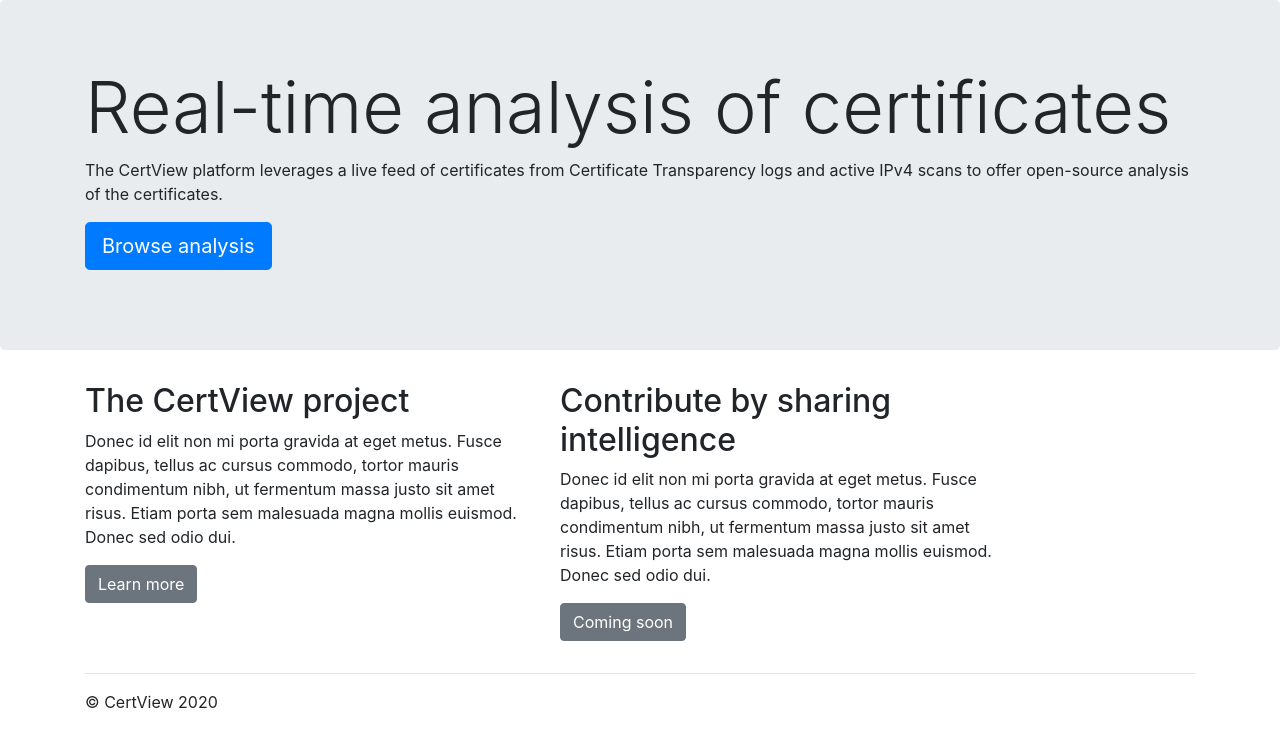
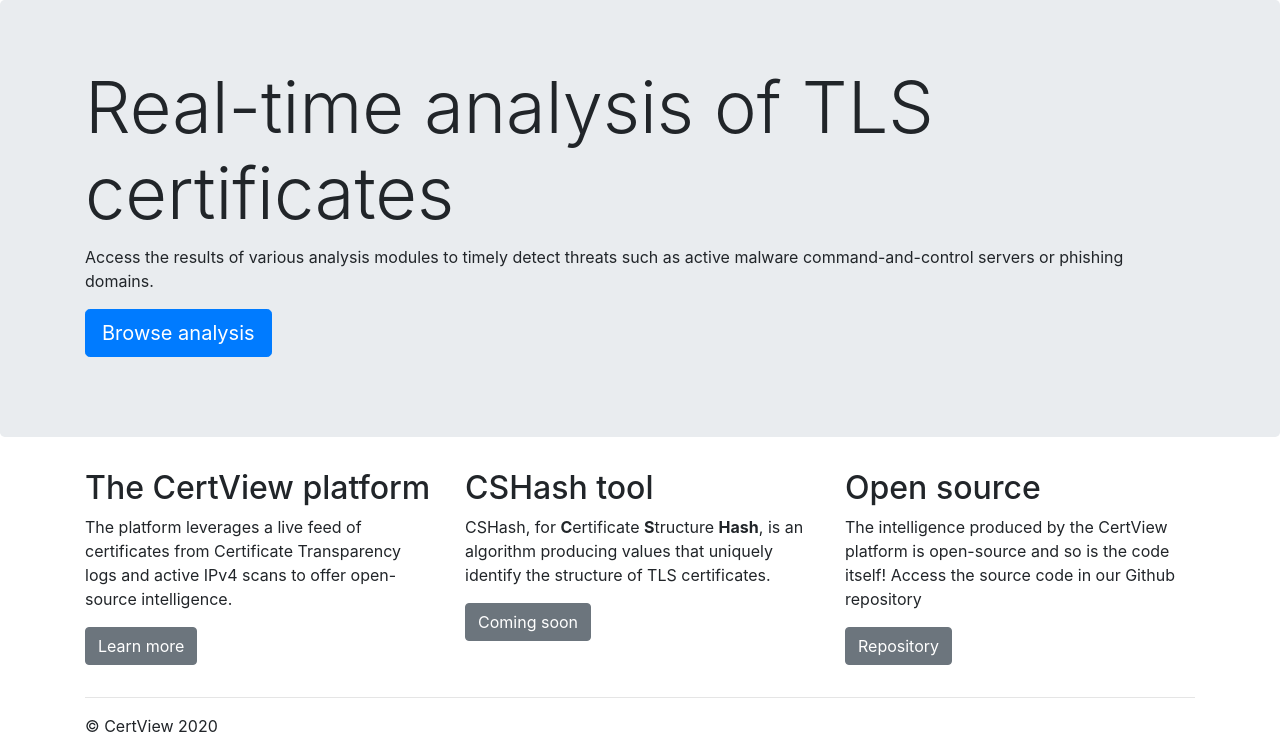
Before and after one commit to KTiago/CertView, a web app: file frontend/public/index.html in a window 1280 px wide. Shown: the part 56-810 px from the top of the page. Before the commit the page ends 764 px from the top, so only its background shows below. Run offline with its HTML, style and script files only (its server is not run), Linux system fonts and the light colour scheme.

Commit message:
Frontend; added minimal text on index and about pages

```diff
--- a/frontend/public/index.html
+++ b/frontend/public/index.html
@@ -61,8 +61,8 @@
 
   <div class="jumbotron">
     <div class="container">
-      <h1 class="display-3">Real-time analysis of certificates</h1>
-      <p>The CertView platform leverages a live feed of certificates from Certificate Transparency logs and active IPv4 scans to offer open-source analysis of the certificates.</p>
+      <h1 class="display-3">Real-time analysis of TLS certificates</h1>
+      <p>Access the results of various analysis modules to timely detect threats such as active malware command-and-control servers or phishing domains.</p>
       <p>
         <a class="btn btn-primary btn-lg" href="analysis" role="button">Browse analysis</a>
       </p>
@@ -71,15 +71,20 @@
 
   <div class="container">
     <div class="row">
-      <div class="col-md-5">
-        <h2>The CertView project</h2>
-        <p>Donec id elit non mi porta gravida at eget metus. Fusce dapibus, tellus ac cursus commodo, tortor mauris condimentum nibh, ut fermentum massa justo sit amet risus. Etiam porta sem malesuada magna mollis euismod. Donec sed odio dui. </p>
+      <div class="col-md-4">
+        <h2>The CertView platform</h2>
+        <p>The platform leverages a live feed of certificates from Certificate Transparency logs and active IPv4 scans to offer open-source intelligence.</p>
         <p><a class="btn btn-secondary" href="about" role="button">Learn more</a></p>
       </div>
-      <div class="col-md-5">
-        <h2>Contribute by sharing intelligence</h2>
-        <p>Donec id elit non mi porta gravida at eget metus. Fusce dapibus, tellus ac cursus commodo, tortor mauris condimentum nibh, ut fermentum massa justo sit amet risus. Etiam porta sem malesuada magna mollis euismod. Donec sed odio dui. </p>
-        <p><a class="btn btn-secondary" href="#" role="button">Coming soon</a></p>
+      <div class="col-md-4">
+        <h2>CSHash tool</h2>
+        <p>CSHash, for <b>C</b>ertificate <b>S</b>tructure <b>Hash</b>, is an algorithm producing values that uniquely identify the structure of TLS certificates. </p>
+        <p><a class="btn btn-secondary" href="#" target="_blank" rel="noopener" role="button">Coming soon</a></p>
+      </div>
+      <div class="col-md-4">
+        <h2>Open source</h2>
+        <p>The intelligence produced by the CertView platform is open-source and so is the code itself! Access the source code in our Github repository</p>
+        <p><a class="btn btn-secondary" href="https://github.com/KTiago/CertView" target="_blank" rel="noopener" role="button">Repository</a></p>
       </div>
     </div>
 
--- a/frontend/views/certificate_not_found.ejs
+++ b/frontend/views/certificate_not_found.ejs
@@ -70,7 +70,7 @@
                             </div>
                             <!--end of col-->
                             <div class="col">
-                                <input class="form-control form-control-lg form-control-borderless" name="sha1" type="text" placeholder="Search sha1 hash of certificate">
+                                <input class="form-control form-control-lg form-control-borderless" name="sha1" type="text" placeholder="Enter sha1 fingerprint of certificate">
                             </div>
                             <!--end of col-->
                             <div class="col-auto">
--- a/frontend/views/certificates.ejs
+++ b/frontend/views/certificates.ejs
@@ -72,7 +72,7 @@
                             <!--end of col-->
                             <div class="col">
                                 <form action="/certificates" method="GET">
-                                    <input class="form-control form-control-lg form-control-borderless" name="sha1" type="text" placeholder="Search sha1 hash of certificate">
+                                    <input class="form-control form-control-lg form-control-borderless" name="sha1" type="text" placeholder="Enter sha1 fingerprint of certificate">
                                 </form>
                             </div>
                             <!--end of col-->
```
Also changed, not shown: frontend/public/about.html (+4 -3 lines), 1 other file.
